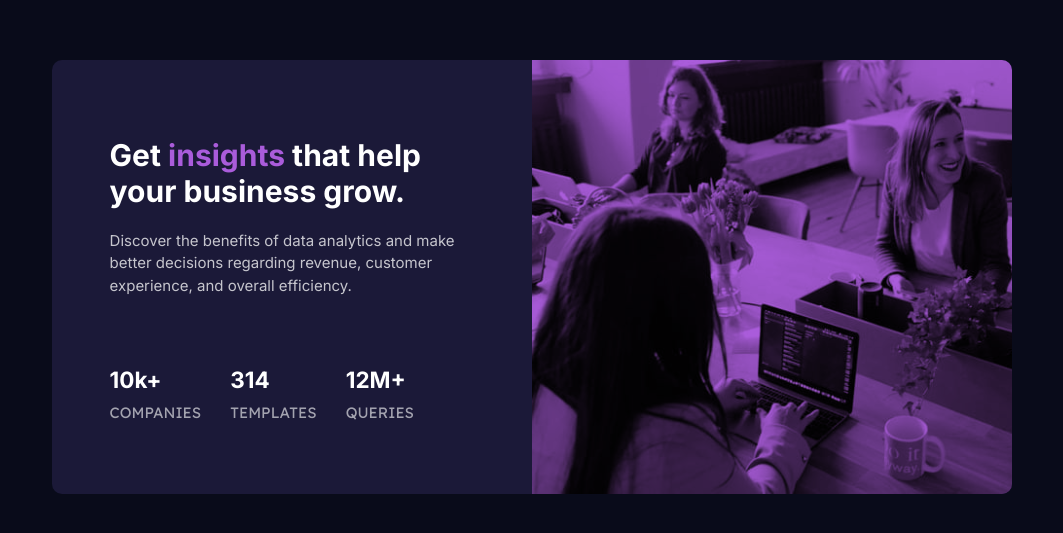
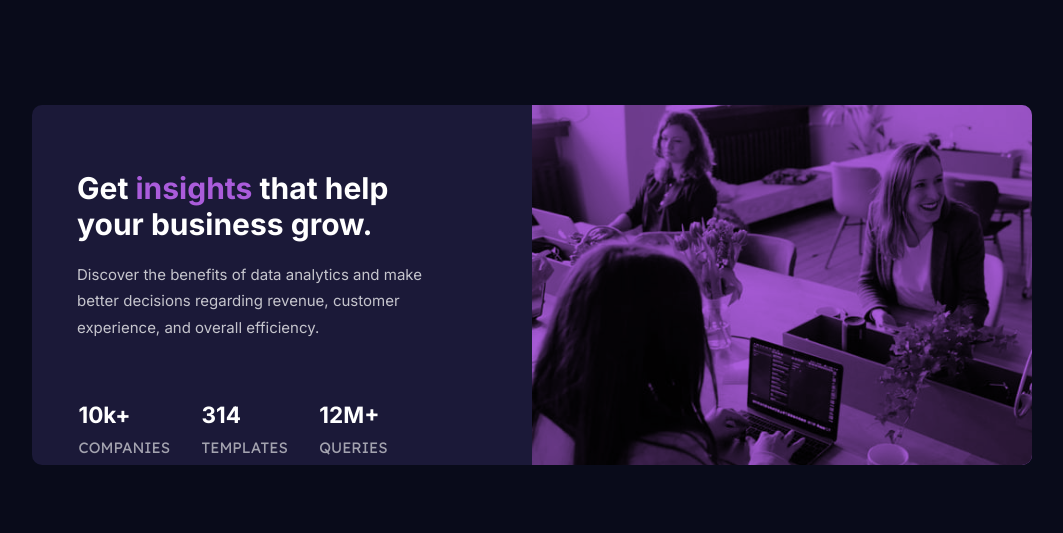
Before and after one commit to emilyw12/preview-card-challenge, a plain HTML site: page index.html in a window 1280 px wide. Shown: the part 123-656 px from the top of the page, without its empty margins (108-1171 px from the left). Drawn offline with Linux system fonts and the light colour scheme.

Commit message:
Include responsive design for mobile

```diff
--- a/index.html
+++ b/index.html
@@ -18,7 +18,12 @@
 <body>
 
   <div id="card">
-    <div id="card-info">
+
+    <div id="card-img-container">
+      <img src="images/image-header-desktop.jpg" alt="Employees in an office sitting at a table">
+    </div>
+
+    <div id="card-text">
       <h1>Get <span style="color:hsl(277, 64%, 61%);">insights</span> that help your business grow.</h1>
       <p>Discover the benefits of data analytics and make better decisions regarding revenue, customer experience, and overall efficiency.</p>
 
@@ -36,12 +41,8 @@
           <p>QUERIES</p>
         </div>
       </div>
+    </div>
 
-    </div>
-    <div id="card-img">
-
-      <!-- <img src="images/image-header-desktop.jpg" alt="Employees in an office sitting at a table"> -->
-    </div>
   </div>
 
 <!--   <div class="attribution">
--- a/styles.css
+++ b/styles.css
@@ -1,9 +1,8 @@
 body {
 	background-color: hsl(233, 47%, 7%);
 	font-size: 15px;
-	margin: auto;
+	display: flex;
 	height: 100vh;
-	display: flex;
 	justify-content: center;
 	align-items: center;
 }
@@ -16,48 +15,49 @@ h1, h2 {
 
 #card {
 	background-color: hsl(244, 38%, 16%);
-	display: flex;
 	border-radius: 10px;
-	width: 75%;
+	width: 85%;
+	box-shadow: 10px black;
+	overflow: hidden;
 	max-width: 1000px;
-	box-shadow: 10px black;
-	/*max-width: 2000px;*/
 }
 
-#card-info {
-	width: 50%;
-	/*flex: 1;*/
-	padding: 6%;
-	box-sizing: border-box;
+#card-img-container {
+	background-color: hsl(277, 64%, 61%);
+	height: 225px;
+	/*width: 100%;*/
+	overflow: hidden;
 }
 
-#card-img {
-	background-image: url("images/image-header-desktop.jpg");
-	background-color: hsl(277, 64%, 61%);
-	background-blend-mode: multiply;
-	background-size: cover;
-	/*flex: 1;*/
-	width: 50%;
-	border-bottom-right-radius: 10px;
-	border-top-right-radius: 10px;
+#card-img-container img {
+/*	width: auto;
+	height: auto;*/
+	width: 100%;
+	min-height: 100%;
+/*	min-height: 100px;
+	min-width: 100%;*/
+	mix-blend-mode: multiply;
+}
+
+#card-text {
+	text-align: center;
+	padding: 1.25em;
+}
+
+#card-text > p {
+	font-family: 'Inter', sans-serif;
+	color: hsla(0, 0%, 100%, 0.75);
+	font-weight: 400;
+	line-height: 175%;
 }
 
 #card-stats {
 	display: flex;
-	/*justify-content: space-between;*/
-	/*border: 5px solid red;*/
+	flex-direction: column;
 }
 
 .stat {
-	margin-right: 8%;
-}
-
-#card-info > p {
-	font-family: 'Inter', sans-serif;
-	color: hsla(0, 0%, 100%, 0.75);
-	font-weight: 400;
-	line-height: 150%;
-	margin-bottom: 50px;
+	margin: .1em;
 }
 
 .stat > p {
@@ -70,3 +70,34 @@ h1, h2 {
 .stat > h2 {
 	margin-bottom: 0;
 }
+
+@media screen and (min-width:  550px) {
+	#card {
+		display: flex;
+		flex-direction: row-reverse;
+		height: 45%;
+	}
+
+	#card-stats {
+		flex-direction: row;
+		margin-top: 40px;
+	}
+
+	.stat {
+		margin-right: 30px;
+	}
+
+	#card-text {
+		flex: 1 1 50%;
+		text-align: left;
+		padding: 3em;
+		padding-right: 6em;
+		box-sizing: border-box;
+	}
+
+	#card-img-container {
+		flex: 1 1 50%;
+		height: 100%;
+		min-height: 100%;
+	}
+}
```
